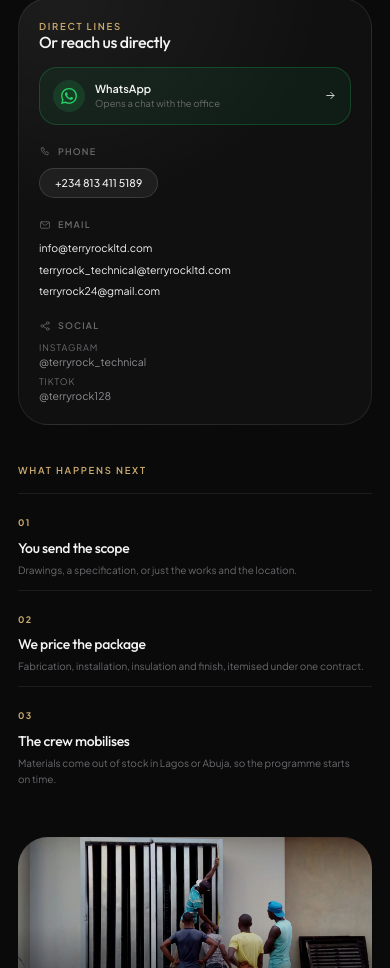
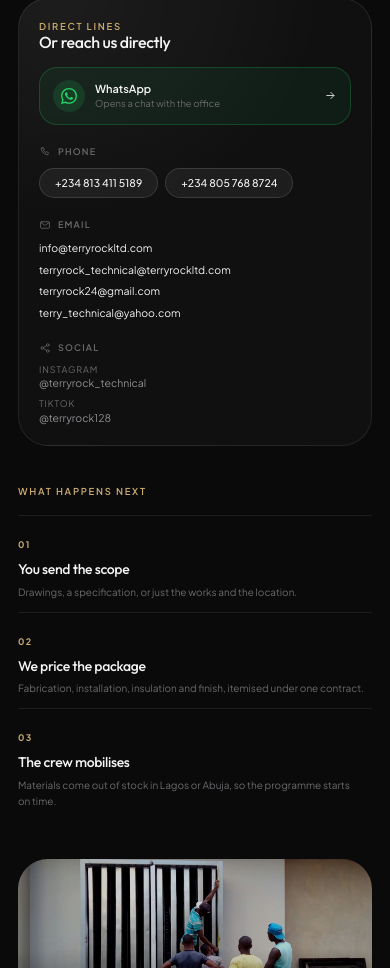
Before and after one commit to TechProoo/terryrock, a React (Vite) app in the folder frontend/: page /contact in a window 390 px wide. Shown: the part 1142-2110 px from the top of the page. Built offline with nearby package versions, Linux system fonts and the light colour scheme.

Commit message:
Carry the second phone line and the yahoo box

```diff
--- a/frontend/src/data/contactPage.ts
+++ b/frontend/src/data/contactPage.ts
@@ -16,10 +16,10 @@ export const contactPage = {
     alt: 'A TerryRock technician working on insulated pipework overhead',
   },
 
-  /* Countable straight off this page: three premises, four lines, two cities. */
+  /* Countable straight off this page: three premises, two lines, two cities. */
   facts: [
     { value: '03', label: 'Premises' },
-    { value: '01', label: 'Phone line' },
+    { value: '02', label: 'Phone lines' },
     { value: '02', label: 'Cities' },
   ],
 
--- a/frontend/src/data/site.ts
+++ b/frontend/src/data/site.ts
@@ -570,20 +570,24 @@ export const contact = {
       ],
     },
   ] as Office[],
-  /* One published line, carried in international form so it dials from outside
-     Nigeria as well as in. Everything that shows a number reads this list. */
-  phones: ["+234 813 411 5189"],
+  /* Both published lines, carried in international form so they dial from
+     outside Nigeria as well as in. The first entry is the one the site acts
+     on — the direct-call link on the contact section and the call pill on the
+     contact page open `phones[0]` — while the chip lists print every line.
+     Everything that shows a number reads this list. */
+  phones: ["+234 813 411 5189", "+234 805 768 8724"],
   /* Order matters: the first entry is the address the site acts on. The
      enquiry button, the menu chip and the prefilled mailto on the contact page
      all open `emails[0]`, while the lists on the contact section and the
      contact page print every line. So the general company address leads, and
-     the named and gmail boxes follow it as alternatives a reader can pick
-     rather than as three doors they have to choose between. Everything that
+     the named and webmail boxes follow it as alternatives a reader can pick
+     rather than as four doors they have to choose between. Everything that
      shows an email reads this list. */
   emails: [
     "info@terryrockltd.com",
     "terryrock_technical@terryrockltd.com",
     "terryrock24@gmail.com",
+    "terry_technical@yahoo.com",
   ],
   /* Only accounts that actually answer. The handles the site used to carry
      were dead — an old Instagram at terry.technical07, a Facebook page that
```
